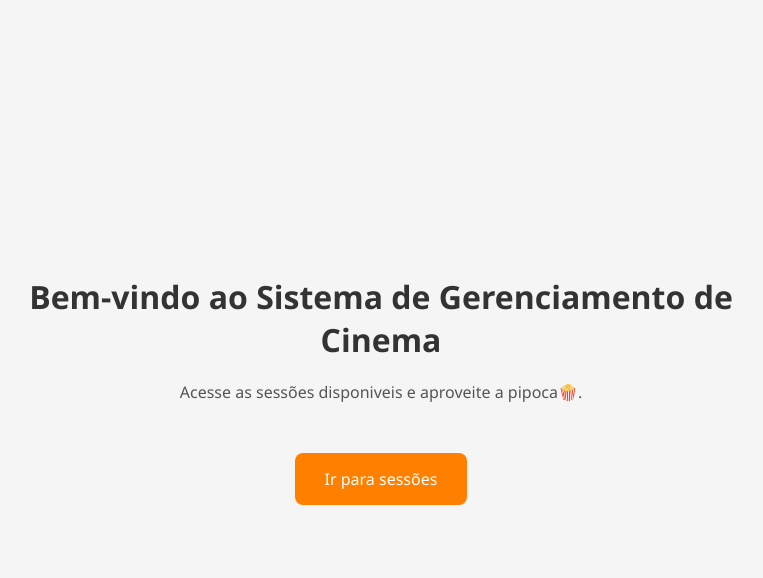
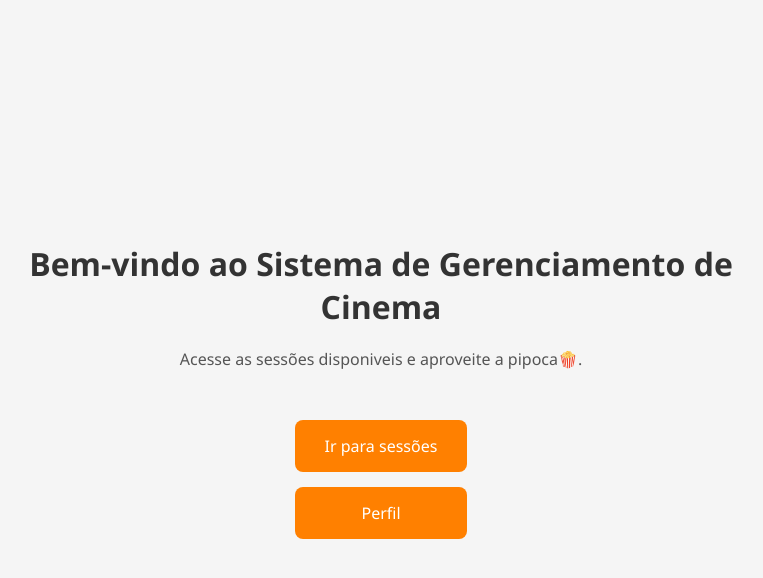
Before and after one commit to Wesley00s/cinema-fastapi, a FastAPI app: page /home-customer in a window 1280 px wide. Shown: the top 578 px of the page, without its empty margins (259-1022 px from the left). Run offline with FastAPI, Linux system fonts and the light colour scheme; parts of the project's set-up code (start-up, migrations or seed data) failed here and were passed over.

Commit message:
update: update home customer

```diff
--- a/app/templates/home-customer.html
+++ b/app/templates/home-customer.html
@@ -13,7 +13,10 @@
 
     <div class="button-container">
         <a href="/session-customer" class="btn">Ir para sessões</a>
+        <a href="/profile-customer" class="btn">Perfil</a>
 
     </div>
 </body>
+<script src="../static/js/index.js"></script>
+
 </html>
```
